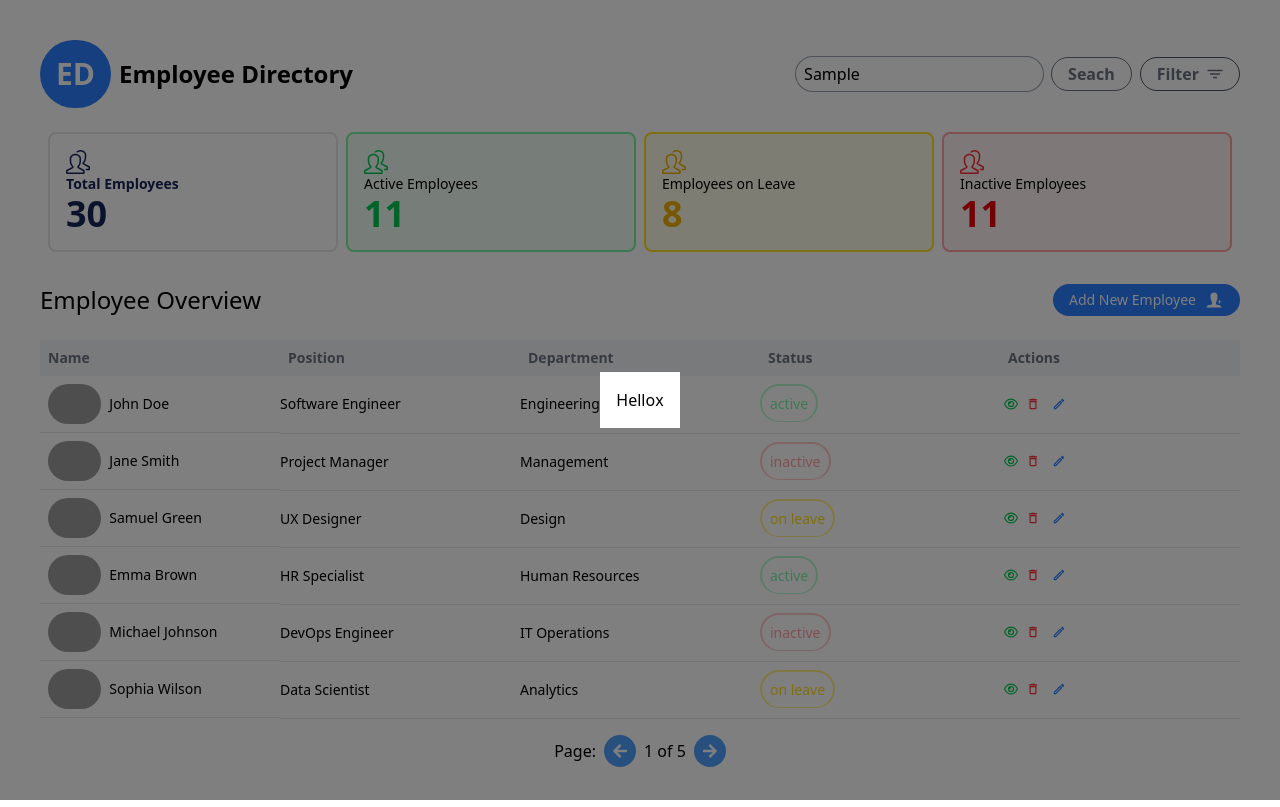
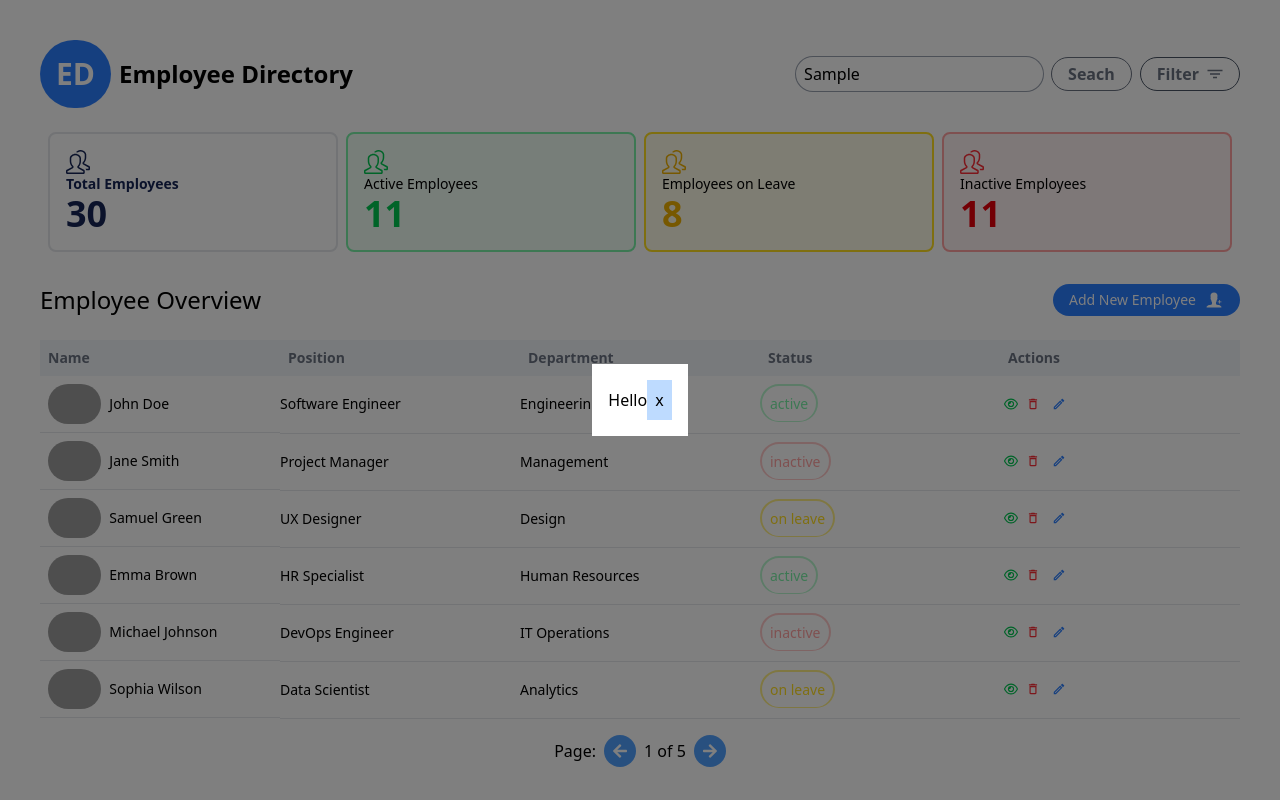
Before and after one commit to GeorgeAppianing/employee-status-app, a React (Vite) app: page / in a window 1280 px wide. Both pictures are taken after typing "Sample" into the empty fields and a click on the button "Add New Employee". Built offline with nearby package versions, Linux system fonts and the light colour scheme; data requests are answered from the project's data file; grey boxes are pictures that could not be loaded.

Commit message:
ongoing changes

```diff
--- a/src/components/PopUp.jsx
+++ b/src/components/PopUp.jsx
@@ -6,7 +6,9 @@ export const PopUp = () => {
     <div className=" fixed bg-black/50  flex justify-center items-center inset-0  p-6 z-50">
       <h3 className="bg-white p-4">
         Hello
-        <button onClick={TogglePopUp}>x</button>
+        <button onClick={TogglePopUp} className="bg-blue-200 p-2">
+          x
+        </button>
       </h3>
     </div>
   );
```
